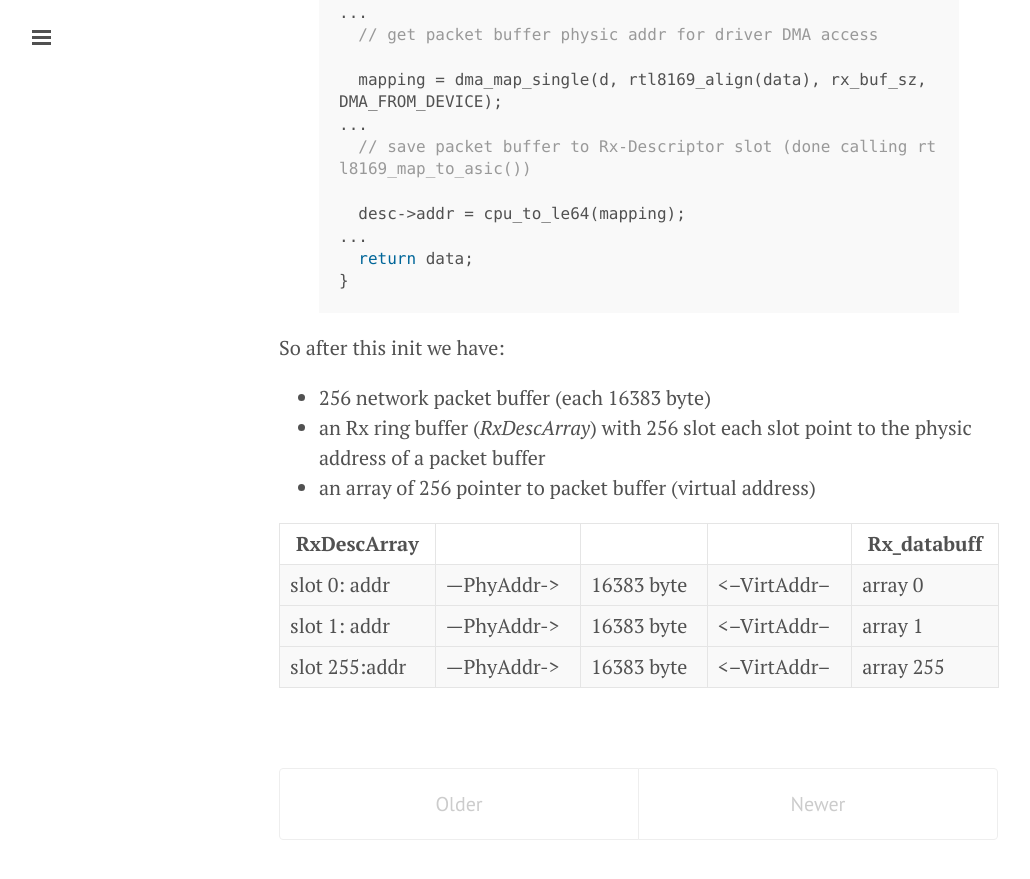
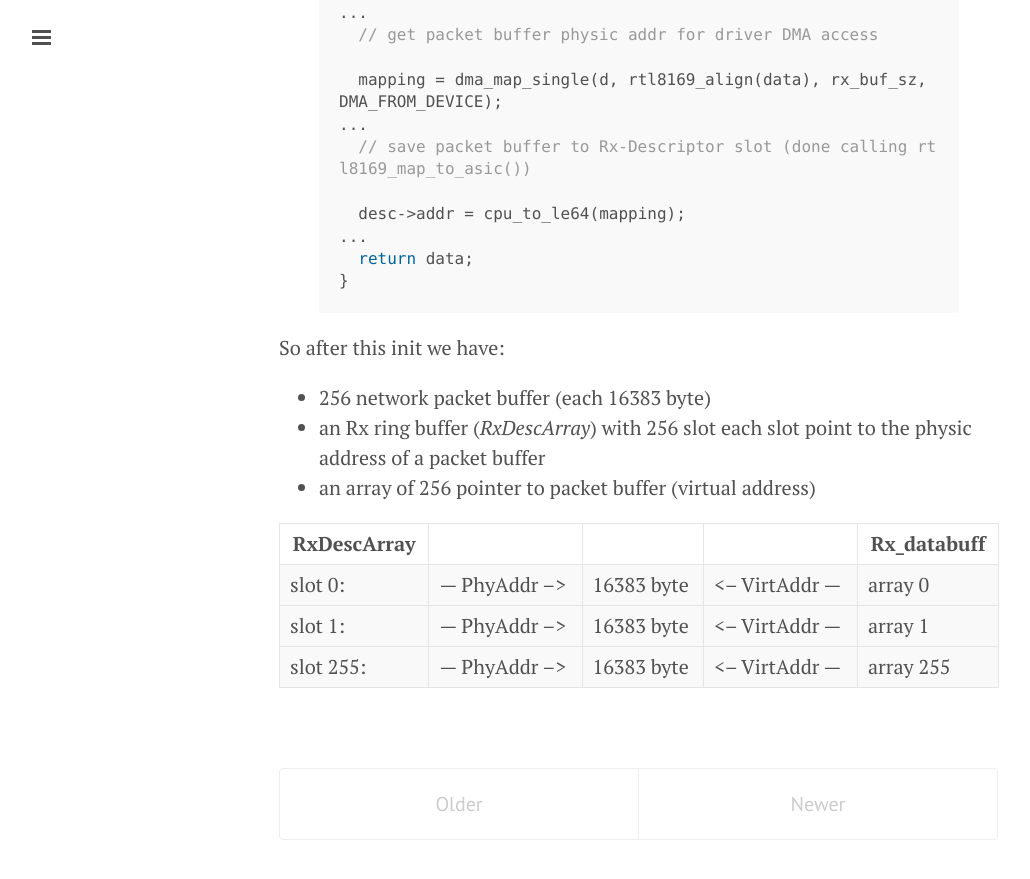
Before and after one commit to saimoon/saimoon.github.io, a Jekyll site: the page built from index.html, in a window 1280 px wide and 900 px high, scrolled down 4267 px. Shown: the top 879 px of the window, without its empty margins (1-1031 px from the left). Built offline with Jekyll 4.4.1, drawn with Linux system fonts in a browser that asks for light colours; the list of posts is cut into pages by our own code.

Commit message:
Post update: Linux Networking: an internal insight

```diff
--- a/_posts/2016-06-23-linux-networking-an-internal-insight.markdown
+++ b/_posts/2016-06-23-linux-networking-an-internal-insight.markdown
@@ -172,10 +172,10 @@ So after this init we have:
 
 | RxDescArray | | | | Rx_databuff|
 |-----------------| |--------------| |-------------|
-| slot 0:  addr |---PhyAddr-> | 16383 byte | <--VirtAddr--| array 0   |
+| slot 0:   |--- PhyAddr --> | 16383 byte | <-- VirtAddr ---| array 0   |
 |-----------------| |--------------| |-------------|
-| slot 1:  addr |---PhyAddr-> | 16383 byte | <--VirtAddr--| array 1   |
+| slot 1:   |--- PhyAddr --> | 16383 byte | <-- VirtAddr ---| array 1   |
 |-----------------| |--------------| |-------------|
 |-----------------| |--------------| |-------------|
-| slot 255:addr |---PhyAddr-> | 16383 byte | <--VirtAddr--| array 255 |
+| slot 255: |--- PhyAddr --> | 16383 byte | <-- VirtAddr ---| array 255 |
 |-----------------| |--------------| |-------------|
```
